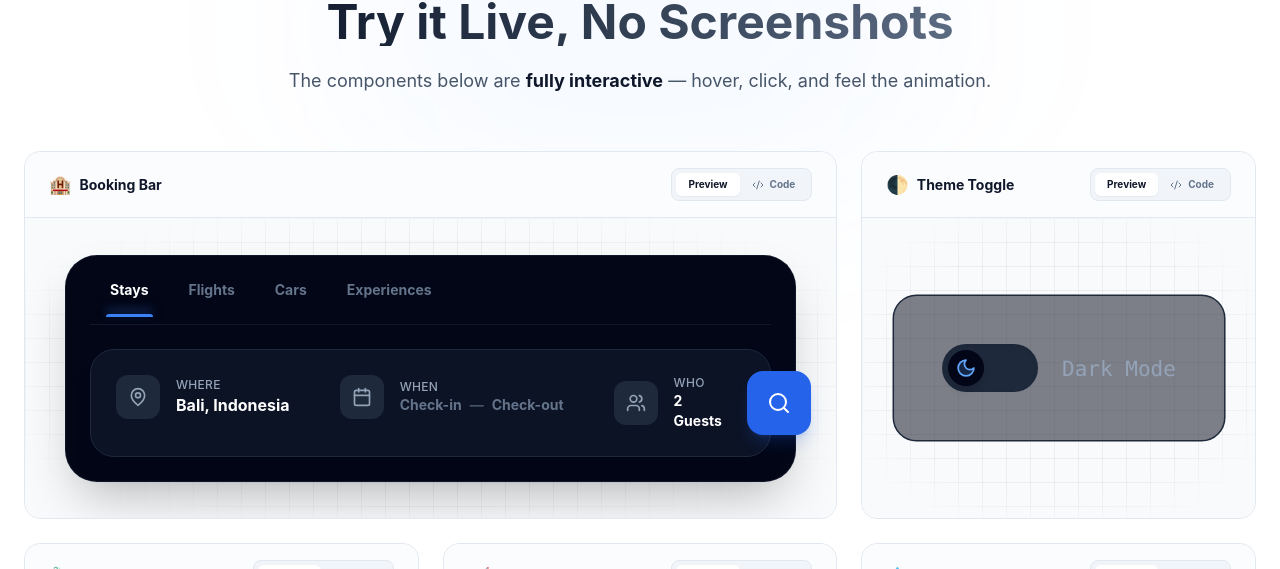
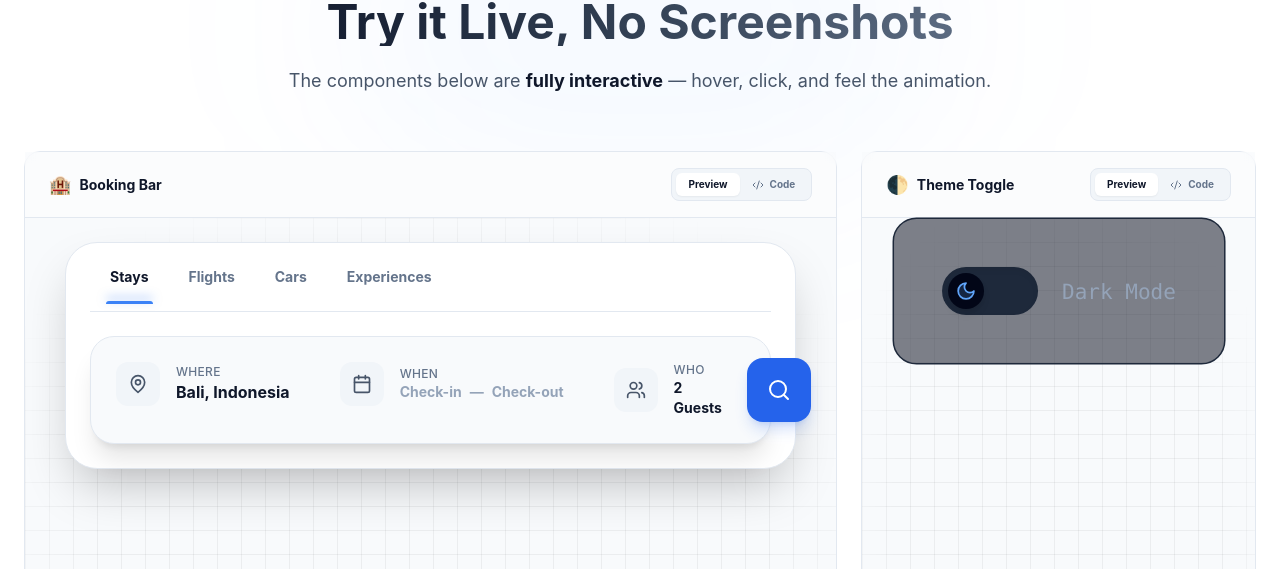
Before and after one commit to AdiYohanes/Me-UI, a React (Vite) app: page / in a window 1280 px wide. Shown: the part 924-1493 px from the top of the page. Built offline with nearby package versions, Linux system fonts and the light colour scheme.

Commit message:
fix: convert BookingBar to light mode and fix dropdown overflow issues

```diff
--- a/src/components/examples/BookingBar.jsx
+++ b/src/components/examples/BookingBar.jsx
@@ -147,8 +147,8 @@ export default function BookingBar() {
               <button
                 className={`relative z-10 w-8 h-8 rounded-full flex items-center justify-center text-sm font-medium transition-all duration-200
                     ${isStart || isEnd ? "bg-blue-600 text-white shadow-lg shadow-blue-600/30 scale-105" : ""}
-                    ${!isStart && !isEnd && !isRange ? "text-slate-300 hover:bg-slate-800 hover:text-white" : ""}
-                    ${isRange ? "text-blue-400" : ""}
+                    ${!isStart && !isEnd && !isRange ? "text-slate-600 hover:bg-slate-100 hover:text-slate-900" : ""}
+                    ${isRange ? "text-blue-600" : ""}
                 `}
                 onClick={(e) => {
                   e.stopPropagation();
@@ -161,9 +161,9 @@ export default function BookingBar() {
           );
         })}
       </div>
-      <div className="mt-4 flex items-center justify-between text-xs text-slate-400 border-t border-slate-800 pt-3">
+      <div className="mt-4 flex items-center justify-between text-xs text-slate-500 border-t border-slate-200 pt-3">
         <span>{dates.start ? `Apr ${dates.start}` : "Select check-in"}</span>
-        <span className="text-slate-600">→</span>
+        <span className="text-slate-400">→</span>
         <span>{dates.end ? `Apr ${dates.end}` : "Select check-out"}</span>
       </div>
     </div>
@@ -172,15 +172,15 @@ export default function BookingBar() {
   return (
     <div
       ref={containerRef}
-      className="w-full max-w-4xl bg-slate-950 p-6 rounded-[2rem] border border-slate-800/50 shadow-2xl relative select-none"
+      className="w-full max-w-4xl bg-white p-6 rounded-[2rem] border border-slate-200 shadow-2xl relative select-none"
     >
       {/* Tabs */}
-      <div className="flex gap-8 mb-6 px-4 border-b border-slate-800/50 pb-2">
+      <div className="flex gap-8 mb-6 px-4 border-b border-slate-200 pb-2">
         {["Stays", "Flights", "Cars", "Experiences"].map((tab) => (
           <button
             key={tab}
             onClick={() => setActiveTab(tab.toLowerCase())}
-            className={`text-sm font-bold transition-all relative pb-4 px-1 ${activeTab === tab.toLowerCase() ? "text-white" : "text-slate-500 hover:text-slate-300"}`}
+            className={`text-sm font-bold transition-all relative pb-4 px-1 ${activeTab === tab.toLowerCase() ? "text-slate-900" : "text-slate-500 hover:text-slate-700"}`}
           >
             {tab}
             {activeTab === tab.toLowerCase() && (
@@ -191,23 +191,23 @@ export default function BookingBar() {
       </div>
 
       {/* Search Bar Container */}
-      <div className="bg-slate-900/80 backdrop-blur-md p-2 rounded-[1.5rem] border border-slate-800 flex flex-col md:flex-row gap-2 relative z-10 shadow-xl">
+      <div className="bg-slate-50 backdrop-blur-md p-2 rounded-[1.5rem] border border-slate-200 flex flex-col md:flex-row gap-2 relative z-10 shadow-xl">
         {/* 1. Location Field */}
         <div
-          className={`field-location flex-[1.5] relative p-4 rounded-2xl transition-all cursor-pointer border ${activeField === "location" ? "bg-slate-800 border-slate-700 shadow-lg" : "border-transparent hover:bg-slate-800/30"}`}
+          className={`field-location flex-[1.5] relative p-4 rounded-2xl transition-all cursor-pointer border ${activeField === "location" ? "bg-white border-slate-300 shadow-lg" : "border-transparent hover:bg-white/50"}`}
           onClick={() => handleFieldClick("location")}
         >
           <div className="flex items-center gap-4">
             <div
-              className={`p-3 rounded-xl transition-all duration-300 ${activeField === "location" ? "bg-blue-600 text-white shadow-lg shadow-blue-600/20" : "bg-slate-800 text-slate-400 group-hover:bg-slate-700"}`}
+              className={`p-3 rounded-xl transition-all duration-300 ${activeField === "location" ? "bg-blue-600 text-white shadow-lg shadow-blue-600/20" : "bg-slate-100 text-slate-600 group-hover:bg-slate-200"}`}
             >
               <MapPin className="w-5 h-5" />
             </div>
             <div className="text-left overflow-hidden">
-              <p className="text-xs text-slate-400 font-medium tracking-wide uppercase">
+              <p className="text-xs text-slate-500 font-medium tracking-wide uppercase">
                 Where
               </p>
-              <p className="text-base text-white font-bold truncate">
+              <p className="text-base text-slate-900 font-bold truncate">
                 {location}
               </p>
             </div>
@@ -215,32 +215,32 @@ export default function BookingBar() {
 
           {/* Location Dropdown */}
           {activeField === "location" && (
-            <div className="absolute top-[calc(100%+1rem)] left-0 w-[320px] bg-slate-900/95 backdrop-blur-xl border border-slate-700/50 rounded-2xl p-2 shadow-2xl z-50 animate-in fade-in slide-in-from-top-4 duration-300">
+            <div className="absolute top-[calc(100%+1rem)] left-0 w-[320px] bg-white backdrop-blur-xl border border-slate-200 rounded-2xl p-2 shadow-2xl z-50 animate-in fade-in slide-in-from-top-4 duration-300">
               <div className="p-2 mb-2">
-                <button className="w-full flex items-center gap-3 text-blue-400 text-sm font-bold p-3 hover:bg-blue-500/10 rounded-xl transition-colors">
+                <button className="w-full flex items-center gap-3 text-blue-600 text-sm font-bold p-3 hover:bg-blue-50 rounded-xl transition-colors">
                   <LocateFixed className="w-4 h-4" /> Use my current location
                 </button>
               </div>
-              <div className="h-[1px] bg-slate-800 mx-4 mb-2"></div>
-              <div className="max-h-[240px] overflow-y-auto pr-1 space-y-1 custom-scrollbar">
+              <div className="h-[1px] bg-slate-200 mx-4 mb-2"></div>
+              <div className="max-h-[280px] overflow-y-auto pr-1 space-y-1 custom-scrollbar">
                 {locations.map((loc, i) => (
                   <div
                     key={i}
-                    className="flex items-center gap-4 p-3 hover:bg-slate-800 rounded-xl cursor-pointer transition-all group"
+                    className="flex items-center gap-4 p-3 hover:bg-slate-50 rounded-xl cursor-pointer transition-all group"
                     onClick={(e) => {
                       e.stopPropagation();
                       setLocation(loc.name);
                       setActiveField("dates"); // Auto-advance
                     }}
                   >
-                    <span className="flex-shrink-0 w-10 h-10 flex items-center justify-center bg-slate-800 group-hover:bg-slate-700 rounded-xl text-lg transition-colors border border-slate-700 group-hover:border-slate-600">
+                    <span className="flex-shrink-0 w-10 h-10 flex items-center justify-center bg-slate-100 group-hover:bg-slate-200 rounded-xl text-lg transition-colors border border-slate-200 group-hover:border-slate-300">
                       {loc.icon}
                     </span>
                     <div>
-                      <div className="text-sm text-white font-bold">
+                      <div className="text-sm text-slate-900 font-bold">
                         {loc.name}
                       </div>
-                      <div className="text-xs text-slate-400">{loc.desc}</div>
+                      <div className="text-xs text-slate-500">{loc.desc}</div>
                     </div>
                     {location === loc.name && (
                       <CheckCircle2 className="w-4 h-4 text-blue-500 ml-auto" />
@@ -253,29 +253,29 @@ export default function BookingBar() {
         </div>
 
         {/* Separator */}
-        <div className="hidden md:block w-[1px] bg-slate-800 my-3"></div>
+        <div className="hidden md:block w-[1px] bg-slate-200 my-3"></div>
 
         {/* 2. Dates Field */}
         <div
-          className={`field-dates flex-[1.2] relative p-4 rounded-2xl transition-all cursor-pointer border ${activeField === "dates" ? "bg-slate-800 border-slate-700 shadow-lg" : "border-transparent hover:bg-slate-800/30"}`}
+          className={`field-dates flex-[1.2] relative p-4 rounded-2xl transition-all cursor-pointer border ${activeField === "dates" ? "bg-white border-slate-300 shadow-lg" : "border-transparent hover:bg-white/50"}`}
           onClick={() => handleFieldClick("dates")}
         >
           <div className="flex items-center gap-4">
             <div
-              className={`p-3 rounded-xl transition-all duration-300 ${activeField === "dates" ? "bg-blue-600 text-white shadow-lg shadow-blue-600/20" : "bg-slate-800 text-slate-400"}`}
+              className={`p-3 rounded-xl transition-all duration-300 ${activeField === "dates" ? "bg-blue-600 text-white shadow-lg shadow-blue-600/20" : "bg-slate-100 text-slate-600"}`}
             >
               <Calendar className="w-5 h-5" />
             </div>
             <div className="text-left">
-              <p className="text-xs text-slate-400 font-medium tracking-wide uppercase">
+              <p className="text-xs text-slate-500 font-medium tracking-wide uppercase">
                 When
               </p>
-              <div className="flex gap-2 text-sm text-white font-bold whitespace-nowrap">
-                <span className={!dates.start ? "text-slate-500" : ""}>
+              <div className="flex gap-2 text-sm text-slate-900 font-bold whitespace-nowrap">
+                <span className={!dates.start ? "text-slate-400" : ""}>
                   {dates.start ? `Apr ${dates.start}` : "Check-in"}
                 </span>
-                <span className="text-slate-600">—</span>
-                <span className={!dates.end ? "text-slate-500" : ""}>
+                <span className="text-slate-400">—</span>
+                <span className={!dates.end ? "text-slate-400" : ""}>
                   {dates.end ? `Apr ${dates.end}` : "Check-out"}
                 </span>
               </div>
@@ -284,14 +284,14 @@ export default function BookingBar() {
 
           {/* Date Picker Popover */}
           {activeField === "dates" && (
-            <div className="absolute top-[calc(100%+1rem)] left-0 md:left-1/2 md:-translate-x-1/2 w-[340px] bg-slate-900/95 backdrop-blur-xl border border-slate-700/50 rounded-2xl p-5 shadow-2xl z-50 animate-in fade-in slide-in-from-top-4 duration-300">
+            <div className="absolute top-[calc(100%+1rem)] left-0 md:left-1/2 md:-translate-x-1/2 w-[340px] bg-white backdrop-blur-xl border border-slate-200 rounded-2xl p-5 shadow-2xl z-50 animate-in fade-in slide-in-from-top-4 duration-300">
               <div className="flex justify-between items-center mb-6">
-                <h5 className="text-white font-bold text-lg">April 2024</h5>
-                <div className="flex gap-1 bg-slate-800 p-1 rounded-lg">
-                  <button className="p-1.5 hover:bg-slate-700 rounded-md text-slate-400 hover:text-white transition-colors">
+                <h5 className="text-slate-900 font-bold text-lg">April 2024</h5>
+                <div className="flex gap-1 bg-slate-100 p-1 rounded-lg">
+                  <button className="p-1.5 hover:bg-slate-200 rounded-md text-slate-600 hover:text-slate-900 transition-colors">
                     <ChevronDown className="w-4 h-4 rotate-90" />
                   </button>
-                  <button className="p-1.5 hover:bg-slate-700 rounded-md text-slate-400 hover:text-white transition-colors">
+                  <button className="p-1.5 hover:bg-slate-200 rounded-md text-slate-600 hover:text-slate-900 transition-colors">
                     <ChevronDown className="w-4 h-4 -rotate-90" />
                   </button>
                 </div>
@@ -299,7 +299,7 @@ export default function BookingBar() {
               {renderCalendar()}
               <div className="mt-4 flex gap-2">
                 <button
-                  className="flex-1 py-2 rounded-lg text-xs font-bold text-slate-400 hover:text-slate-300 hover:bg-slate-800 transition-colors"
+                  className="flex-1 py-2 rounded-lg text-xs font-bold text-slate-600 hover:text-slate-900 hover:bg-slate-100 transition-colors"
                   onClick={(e) => {
                     e.stopPropagation();
                     setDates({ start: null, end: null });
@@ -321,24 +321,24 @@ export default function BookingBar() {
           )}
         </div>
 
-        <div className="hidden md:block w-[1px] bg-slate-800 my-3"></div>
+        <div className="hidden md:block w-[1px] bg-slate-200 my-3"></div>
 
         {/* 3. Guests Field */}
         <div
-          className={`field-guests flex-1 relative p-4 rounded-2xl transition-all cursor-pointer border ${activeField === "guests" ? "bg-slate-800 border-slate-700 shadow-lg" : "border-transparent hover:bg-slate-800/30"}`}
+          className={`field-guests flex-1 relative p-4 rounded-2xl transition-all cursor-pointer border ${activeField === "guests" ? "bg-white border-slate-300 shadow-lg" : "border-transparent hover:bg-white/50"}`}
           onClick={() => handleFieldClick("guests")}
         >
           <div className="flex items-center gap-4">
             <div
-              className={`p-3 rounded-xl transition-all duration-300 ${activeField === "guests" ? "bg-blue-600 text-white shadow-lg shadow-blue-600/20" : "bg-slate-800 text-slate-400"}`}
+              className={`p-3 rounded-xl transition-all duration-300 ${activeField === "guests" ? "bg-blue-600 text-white shadow-lg shadow-blue-600/20" : "bg-slate-100 text-slate-600"}`}
             >
               <Users className="w-5 h-5" />
             </div>
             <div className="text-left">
-              <p className="text-xs text-slate-400 font-medium tracking-wide uppercase">
+              <p className="text-xs text-slate-500 font-medium tracking-wide uppercase">
                 Who
               </p>
-              <p className="text-sm text-white font-bold">
+              <p className="text-sm text-slate-900 font-bold">
                 {guests.adults + guests.children} Guests
               </p>
             </div>
@@ -346,20 +346,20 @@ export default function BookingBar() {
 
           {/* Guest Counter Popover */}
           {activeField === "guests" && (
-            <div className="absolute top-[calc(100%+1rem)] right-0 w-[280px] bg-slate-900/95 backdrop-blur-xl border border-slate-700/50 rounded-2xl p-5 shadow-2xl z-50 animate-in fade-in slide-in-from-top-4 duration-300">
+            <div className="absolute top-[calc(100%+1rem)] right-0 w-[280px] bg-white backdrop-blur-xl border border-slate-200 rounded-2xl p-5 shadow-2xl z-50 animate-in fade-in slide-in-from-top-4 duration-300">
               <div
                 key="adults"
                 className="flex items-center justify-between mb-4"
               >
                 <div>
-                  <span className="block text-white font-bold">Adults</span>
-                  <span className="text-xs text-slate-400">
+                  <span className="block text-slate-900 font-bold">Adults</span>
+                  <span className="text-xs text-slate-500">
                     Ages 13 or above
                   </span>
                 </div>
-                <div className="flex items-center gap-3 bg-slate-800 rounded-lg p-1">
+                <div className="flex items-center gap-3 bg-slate-100 rounded-lg p-1">
                   <button
-                    className="w-8 h-8 flex items-center justify-center rounded-md text-slate-400 hover:bg-slate-700 hover:text-white transition-colors disabled:opacity-30"
+                    className="w-8 h-8 flex items-center justify-center rounded-md text-slate-600 hover:bg-slate-200 hover:text-slate-900 transition-colors disabled:opacity-30"
                     onClick={(e) => {
                       e.stopPropagation();
                       setGuests({
@@ -371,11 +371,11 @@ export default function BookingBar() {
                   >
                     <Minus className="w-4 h-4" />
                   </button>
-                  <span className="text-white font-bold w-4 text-center">
+                  <span className="text-slate-900 font-bold w-4 text-center">
                     {guests.adults}
                   </span>
                   <button
-                    className="w-8 h-8 flex items-center justify-center rounded-md text-slate-400 hover:bg-slate-700 hover:text-white transition-colors"
+                    className="w-8 h-8 flex items-center justify-center rounded-md text-slate-600 hover:bg-slate-200 hover:text-slate-900 transition-colors"
                     onClick={(e) => {
                       e.stopPropagation();
                       setGuests({ ...guests, adults: guests.adults + 1 });
@@ -387,16 +387,18 @@ export default function BookingBar() {
               </div>
 
               {/* Divider */}
-              <div className="h-[1px] bg-slate-800 my-4"></div>
+              <div className="h-[1px] bg-slate-200 my-4"></div>
 
               <div key="children" className="flex items-center justify-between">
                 <div>
-                  <span className="block text-white font-bold">Children</span>
-                  <span className="text-xs text-slate-400">Ages 2-12</span>
+                  <span className="block text-slate-900 font-bold">
+                    Children
+                  </span>
+                  <span className="text-xs text-slate-500">Ages 2-12</span>
                 </div>
-                <div className="flex items-center gap-3 bg-slate-800 rounded-lg p-1">
+                <div className="flex items-center gap-3 bg-slate-100 rounded-lg p-1">
                   <button
-                    className="w-8 h-8 flex items-center justify-center rounded-md text-slate-400 hover:bg-slate-700 hover:text-white transition-colors disabled:opacity-30"
+                    className="w-8 h-8 flex items-center justify-center rounded-md text-slate-600 hover:bg-slate-200 hover:text-slate-900 transition-colors disabled:opacity-30"
                     onClick={(e) => {
                       e.stopPropagation();
                       setGuests({
@@ -408,11 +410,11 @@ export default function BookingBar() {
                   >
                     <Minus className="w-4 h-4" />
                   </button>
-                  <span className="text-white font-bold w-4 text-center">
+                  <span className="text-slate-900 font-bold w-4 text-center">
                     {guests.children}
                   </span>
                   <button
-                    className="w-8 h-8 flex items-center justify-center rounded-md text-slate-400 hover:bg-slate-700 hover:text-white transition-colors"
+                    className="w-8 h-8 flex items-center justify-center rounded-md text-slate-600 hover:bg-slate-200 hover:text-slate-900 transition-colors"
                     onClick={(e) => {
                       e.stopPropagation();
                       setGuests({ ...guests, children: guests.children + 1 });
--- a/src/components/sections/ComponentShowcase.jsx
+++ b/src/components/sections/ComponentShowcase.jsx
@@ -32,7 +32,7 @@ const ShowcaseCard = ({
 
   return (
     <div
-      className={`relative z-20 rounded-2xl border border-slate-200 dark:border-slate-800 bg-white dark:bg-slate-950 flex flex-col overflow-hidden transition-colors duration-300 ${className}`}
+      className={`relative z-20 rounded-2xl border border-slate-200 dark:border-slate-800 bg-white dark:bg-slate-950 flex flex-col overflow-visible transition-colors duration-300 ${className}`}
     >
       {/* Card Header */}
       <div className="flex items-center justify-between px-6 py-4 border-b border-slate-200 dark:border-slate-800 bg-slate-50/50 dark:bg-slate-950/50 backdrop-blur-sm">
@@ -70,11 +70,11 @@ const ShowcaseCard = ({
 
       {/* Card Content Container - Uses grid stack for absolute positioning overlap or simple flex */}
       <div
-        className={`relative flex-1 flex flex-col ${minHeight} overflow-hidden`}
+        className={`relative flex-1 flex flex-col ${minHeight} overflow-visible`}
       >
         {/* PREVIEW MODE */}
         <div
-          className={`absolute inset-0 flex items-center justify-center p-10 bg-slate-50 dark:bg-slate-950 transition-all duration-300 ${activeView === "preview" ? "opacity-100 z-10" : "opacity-0 z-0 pointer-events-none"}`}
+          className={`absolute inset-0 flex items-start justify-center pt-6 pb-10 px-10 bg-slate-50 dark:bg-slate-950 transition-all duration-300 overflow-visible ${activeView === "preview" ? "opacity-100 z-10" : "opacity-0 z-0 pointer-events-none"}`}
         >
           {/* Background Grid Effect */}
           <div className="absolute inset-0 overflow-hidden">
@@ -194,6 +194,7 @@ const ComponentShowcase = () => {
               title="Booking Bar"
               icon="🏨"
               className="md:col-span-4"
+              minHeight="min-h-[600px]"
               code={componentSourceCodes["BookingBar"]}
             >
               <BookingBar />
--- a/src/pages/ShowcasePage.jsx
+++ b/src/pages/ShowcasePage.jsx
@@ -152,7 +152,7 @@ const ShowcasePage = () => {
           </div>
 
           {/* Content */}
-          <div className="flex-1 relative overflow-hidden flex flex-col items-center justify-center p-8 bg-slate-50/30">
+          <div className="flex-1 relative flex flex-col items-center justify-center p-8 bg-slate-50/30 overflow-visible">
             {/* Simple Grid Background */}
             <div
               className="absolute inset-0 pointer-events-none opacity-[0.03]"
@@ -165,7 +165,7 @@ const ShowcasePage = () => {
             <div
               className={`relative z-10 w-full max-w-4xl transition-all duration-300 ${activeView === "code" ? "hidden" : "block"}`}
             >
-              <div className="flex items-center justify-center min-h-[400px]">
+              <div className="flex items-center justify-center min-h-[500px]">
                 {activeCompData.Component ? <activeCompData.Component /> : null}
               </div>
 
```
